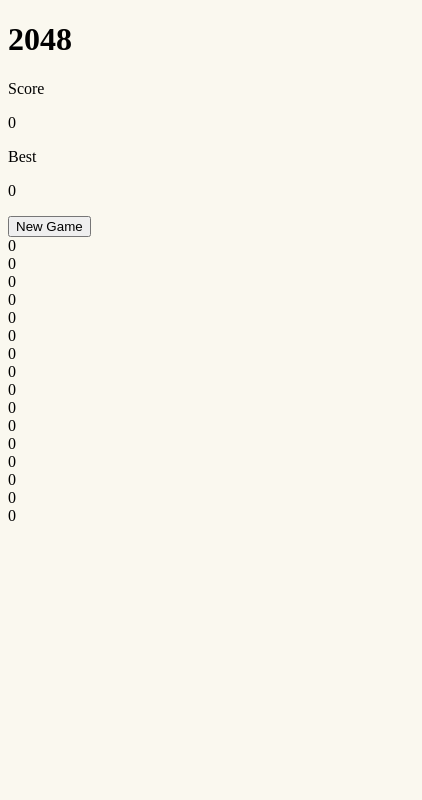
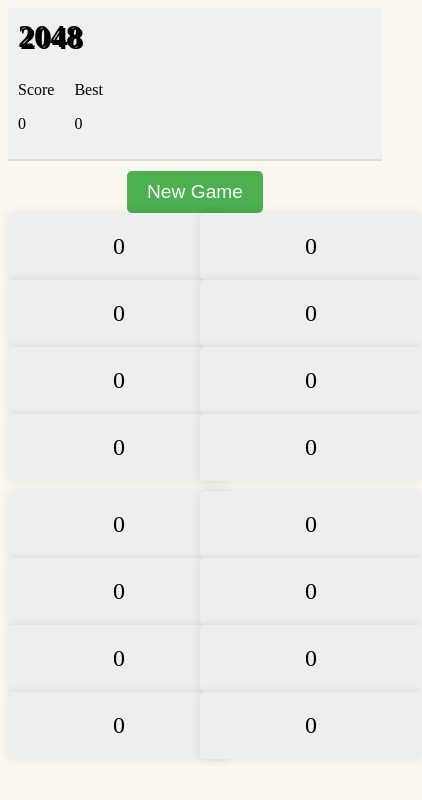
Before and after one commit to Ravid-A/2048Multiplayer, a Next.js app in the folder 2048Multiplayer/: page /classic in a window 390 px wide. Shown: the top 800 px of the page, 422 px wide, since content can reach past the window. Built offline with nearby package versions, Linux system fonts and the light colour scheme.

Commit message:
Added some styling for the offline game

```diff
--- a/2048Multiplayer/components/Game/Offline/GameControls.jsx
+++ b/2048Multiplayer/components/Game/Offline/GameControls.jsx
@@ -1,11 +1,41 @@
 import { observer } from "mobx-react-lite";
 
 import styles from "../../../styles/Game/Offline/GameControls.module.css";
+import { useEffect } from "react";
 
 const GameControls = ({ game }) => {
+  useEffect(() => {
+    document.addEventListener("keydown", (e) => {
+      switch (e.key) {
+        case "ArrowUp":
+          console.log("up");
+          e.preventDefault();
+          break;
+        case "ArrowDown":
+          console.log("down");
+          e.preventDefault();
+          break;
+        case "ArrowLeft":
+          console.log("left");
+          e.preventDefault();
+          break;
+        case "ArrowRight":
+          console.log("right");
+          e.preventDefault();
+          break;
+        default:
+          break;
+      }
+    });
+  }, []);
+
+  const newGame = () => {
+    game.start();
+  };
+
   return (
     <div className={styles.game_controls}>
-      <button onClick={game.start}>New Game</button>
+      <button onClick={newGame}>New Game</button>
     </div>
   );
 };
--- a/2048Multiplayer/components/Game/Offline/GamePanel.jsx
+++ b/2048Multiplayer/components/Game/Offline/GamePanel.jsx
@@ -8,10 +8,7 @@
       {game.getBoard.map((row, rowIndex) => (
         <div key={rowIndex} className={styles.row}>
           {row.map((cell, cellIndex) => (
-            <div
-              key={cellIndex}
-              className={`${styles.cell} ${styles[`cell_${cell}`]}`}
-            >
+            <div key={cellIndex} className={`${styles.cell}`}>
               {cell}
             </div>
           ))}
--- a/2048Multiplayer/states/GameObserver.js
+++ b/2048Multiplayer/states/GameObserver.js
@@ -12,14 +12,10 @@
       tiles: observable,
       score: observable,
       bestScore: observable,
-      init: action,
       start: action,
-      addTile: action,
       setBestScore: action,
       setBestScoreFromLocalStorage: action,
       setScore: action,
-      GetRandomIndex: computed,
-      GetRandomValue: computed,
       getScore: computed,
       getBestScore: computed,
       getBoard: computed,
--- a/2048Multiplayer/styles/Game/Offline/GameControls.module.css
+++ b/2048Multiplayer/styles/Game/Offline/GameControls.module.css
@@ -0,0 +1,28 @@
+/* GameControls.module.css */
+
+.game_controls {
+  text-align: center;
+  margin-top: 20px;
+}
+
+.game_controls button {
+  padding: 10px 20px;
+  font-size: 1.2em;
+  background-color: #4caf50;
+  color: #fff;
+  border: none;
+  border-radius: 5px;
+  cursor: pointer;
+  transition: background-color 0.3s ease-in-out;
+}
+
+.game_controls button:hover {
+  background-color: #45a049;
+}
+
+/* Responsive Styles */
+@media screen and (min-height: 800px) {
+  .game_controls {
+    margin-top: 10px;
+  }
+}
--- a/2048Multiplayer/styles/Game/Offline/GameHeading.module.css
+++ b/2048Multiplayer/styles/Game/Offline/GameHeading.module.css
@@ -0,0 +1,36 @@
+/* GameHeading.module.css */
+
+.game_heading {
+  display: flex;
+  justify-content: space-between;
+  align-items: center;
+  background-color: #f0f0f0;
+  padding: 10px;
+  border-bottom: 2px solid #ddd;
+}
+
+.game_heading h1 {
+  font-size: 2em;
+  margin: 0;
+  text-shadow: 2px 2px #000000;
+}
+
+.scores {
+  display: flex;
+}
+
+.score {
+  margin-right: 20px;
+}
+
+/* Responsive Styles */
+@media screen and (max-width: 1024px) {
+  .game_heading {
+    flex-direction: column;
+    align-items: flex-start;
+  }
+
+  .scores {
+    margin-top: 10px;
+  }
+}
--- a/2048Multiplayer/styles/Game/Offline/GamePanel.module.css
+++ b/2048Multiplayer/styles/Game/Offline/GamePanel.module.css
@@ -0,0 +1,33 @@
+/* GamePanel.module.css */
+
+.game_panel {
+  display: grid;
+  grid-template-columns: repeat(4, 1fr);
+  gap: 10px;
+}
+
+.row {
+  display: block;
+  justify-content: space-between;
+}
+
+.cell {
+  width: 100%;
+  padding: 20px;
+  text-align: center;
+  font-size: 1.5em;
+  background-color: #eee;
+  border-radius: 5px;
+  box-shadow: 0 0 10px rgba(0, 0, 0, 0.1);
+}
+
+.cell_2 {
+  background-color: #eee4da;
+}
+
+/* Responsive Styles */
+@media screen and (max-width: 1024px) {
+  .game_panel {
+    grid-template-columns: repeat(2, 1fr);
+  }
+}
```
